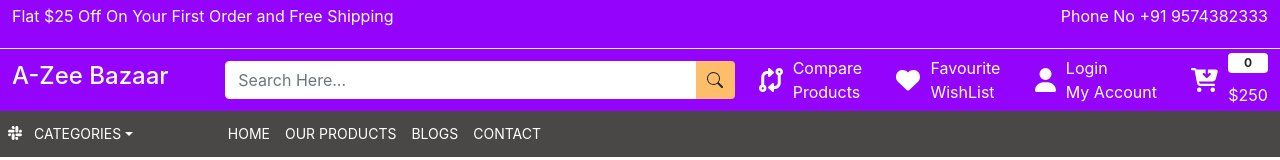
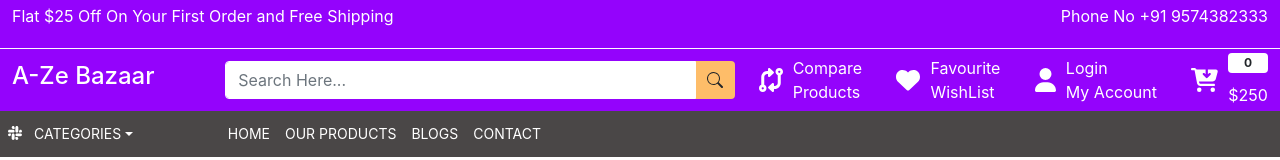
Before and after one commit to Prianca94/E-commerce-portfolioProject, a React (Create React App) app: page / in a window 1280 px wide. Shown: the top 160 px of the page. Built offline with nearby package versions, Linux system fonts and the light colour scheme.

Commit message:
headerdone

```diff
--- a/src/components/Header.js
+++ b/src/components/Header.js
@@ -38,7 +38,7 @@ const Header = () => {
           <div className="row align-items-center">
             <div className="col-2">
               <h4>
-                <Link className="text-white">A-Zee Bazaar</Link>
+                <Link className="text-white">A-Ze Bazaar</Link>
               </h4>
             </div>
             <div className="col-5 mt-2">
```
